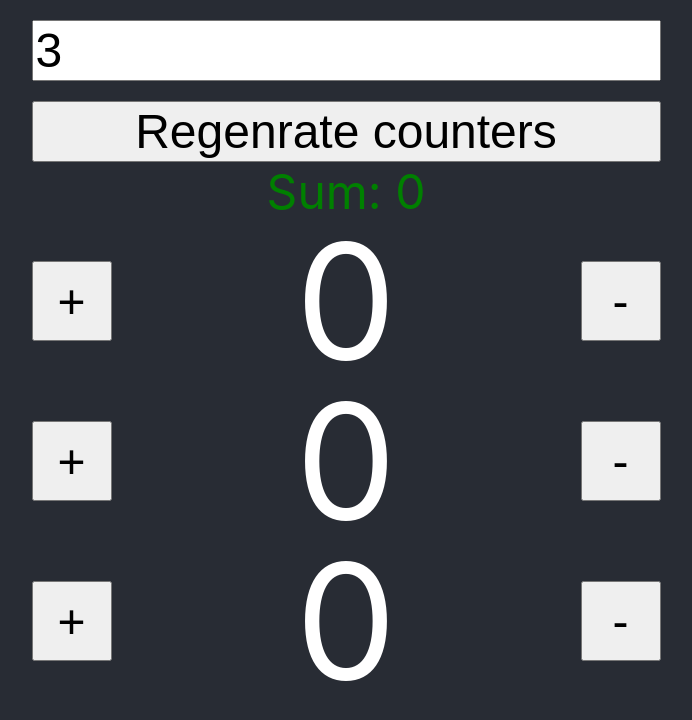
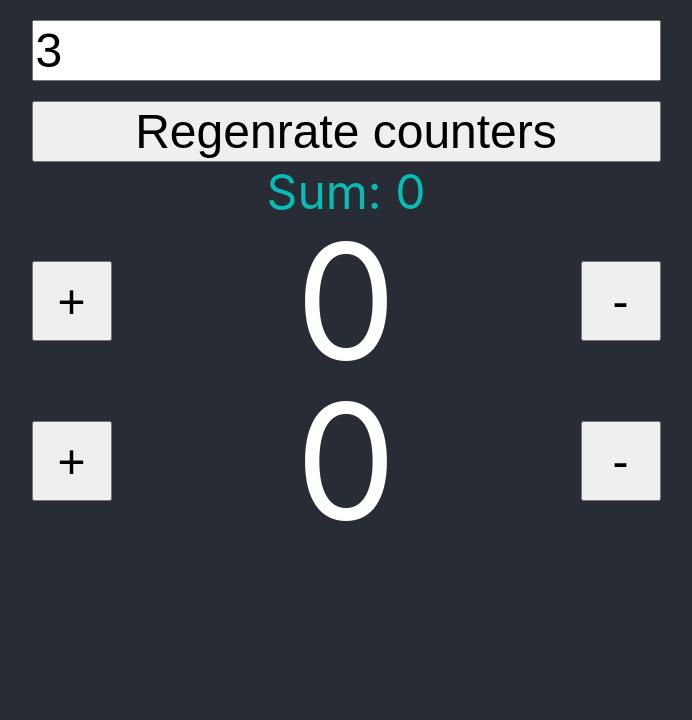
Before and after one commit to Saitop/demo-react-redux, a React (Create React App) app: page / in a window 1280 px wide. Shown: the top 720 px of the page, without its empty margins (294-986 px from the left). Built offline with nearby package versions, Linux system fonts and the light colour scheme.

Commit message:
refactor

```diff
--- a/src/components/CounterGroup/CounterGroup.css
+++ b/src/components/CounterGroup/CounterGroup.css
@@ -24,5 +24,5 @@
 }
 
 .regenerate span {
-    color: green;
+    color: #0abab5;
 }
--- a/src/components/CounterGroup/CounterGroup.js
+++ b/src/components/CounterGroup/CounterGroup.js
@@ -14,30 +14,29 @@ class CounterGroup extends Component {
   }
 
   counterUpdateCallback = changeNum => {
-    console.log("changeNumb", changeNum)
+    console.log("changeNum", changeNum);
     this.setState({ sum: this.state.sum + changeNum })
   };
   handleInputChange = (event) => {
-    this.setState({inputValue: event.target.value})
-    console.log("inputValue = ", this.state.inputValue)
+    this.setState({inputValue: event.target.value});
+    console.log("inputValue = ", this.state.inputValue);
   };
   regernateCounters = () =>  {
     this.setState({counterCounts: this.state.inputValue})
   };
   renderCounters = () => {
-    let counters = [];
-    for (let count = 0; count < this.state.counterCounts; count++) {
-      counters.push(
+    const { counterCounts } = this.state;
+    return Array.of(0, counterCounts)
+      .map((count) => (
         <Counter
           key={count}
           onCounterValueChange={this.counterUpdateCallback}
         />
-      )
-    }
-    return counters;
+        )
+      );
   };
   render() {
-    let counters = this.renderCounters();
+    const counters = this.renderCounters();
     return (
       <div className="counter-group">
         <div className="regenerate">
```
